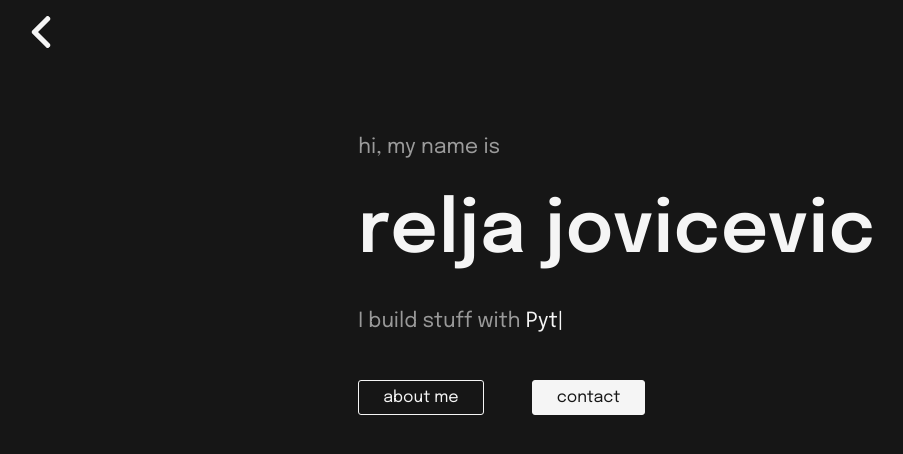
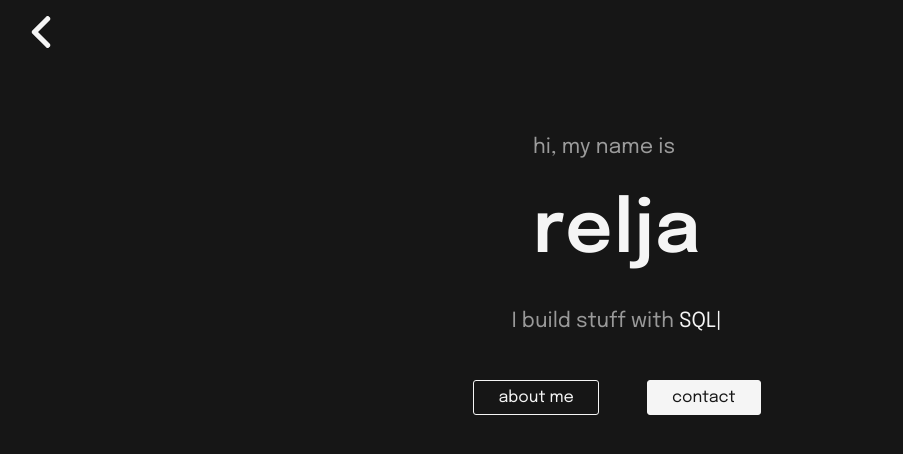
Before and after one commit to vosse/portfolio, a React (Create React App) app: page / in a window 1280 px wide. Shown: the top 454 px of the page, without its empty margins (23-926 px from the left). Built offline with nearby package versions, Linux system fonts and the light colour scheme.

Commit message:
Update skills

```diff
--- a/src/App.js
+++ b/src/App.js
@@ -1,10 +1,9 @@
 import React from 'react';
-import  { BrowserRouter, Route, Switch, Redirect } from 'react-router-dom'
+import  { BrowserRouter, Route, Switch } from 'react-router-dom'
 
 import { Landing } from './Components/Landing'
 import { About } from './Components/About'
 import { Contact } from './Components/Contact'
-import { Hbd } from './Components/Hbd'
 import BackButton from './Components/BackButton'
 
 export const App = () => {
--- a/src/Components/BackButton.js
+++ b/src/Components/BackButton.js
@@ -12,12 +12,10 @@ class BackButton extends Component {
     render() {
         return (
             <button onClick={this.handleBack} className='back-btn-wrapper'>
-                <img className='back-btn' src={LeftArrow}/>
+                <img className='back-btn' src={LeftArrow} alt=""/>
             </button>
         )
     }
 }
 
 export default withRouter(BackButton)
-
-//<button className='back-btn' onClick={this.handleBack}>
--- a/src/Components/Contact.js
+++ b/src/Components/Contact.js
@@ -1,5 +1,4 @@
 import React from 'react'
-import { Link } from 'react-router-dom'
 import Pdf from '../assets/relja_jovicevic_cv.pdf'
 import linkedIn from '../assets/linkedin-white.png'
 import github from '../assets/github-white.png'
--- a/src/Components/Landing.js
+++ b/src/Components/Landing.js
@@ -1,19 +1,17 @@
 import React, { useEffect } from 'react'
 import Typed from 'typed.js'
 import { Link } from 'react-router-dom'
-
-import { About } from './About'
 
 export const Landing = () => {
 
     useEffect( () => {
         let options = {
-            strings: ['Node.js', 'Python', 'SQL', 'JavaScript'],
+            strings: ['Node.js', 'Python', 'SQL', 'TypeScript'],
             typeSpeed: 60,
             backDelay: 1500,
             smartBackspace: true,
             backSpeed: 60,
-            loopCount: 2,
+            loopCount: 20,
             loop: true,
             showCursor: true,
             cursorChar: '|',
@@ -27,7 +25,7 @@ export const Landing = () => {
             <div className='title'>
                 <div className="title-text">hi, my name is
                     <div className="name-text">
-                        relja jovicevic
+                        relja
                     </div>
                 </div>
                 <div  className="header-text">
--- a/src/index.css
+++ b/src/index.css
@@ -33,7 +33,7 @@ body {
   padding-top: 4em;
   display: flex;
   flex-direction: column;
-  align-items: flex-start;
+  align-items: center;
 }
 
 .title-text {
@@ -91,6 +91,8 @@ a {
 .btn-container {
   padding-top: 3em;
   display: flex;
+  align-items: center;
+  justify-content: center;
   flex-direction: row;
 
 }
```
Also changed, not shown: package.json (+7 -7 lines), 2 other files (tests, documents, lock files or other folders).
